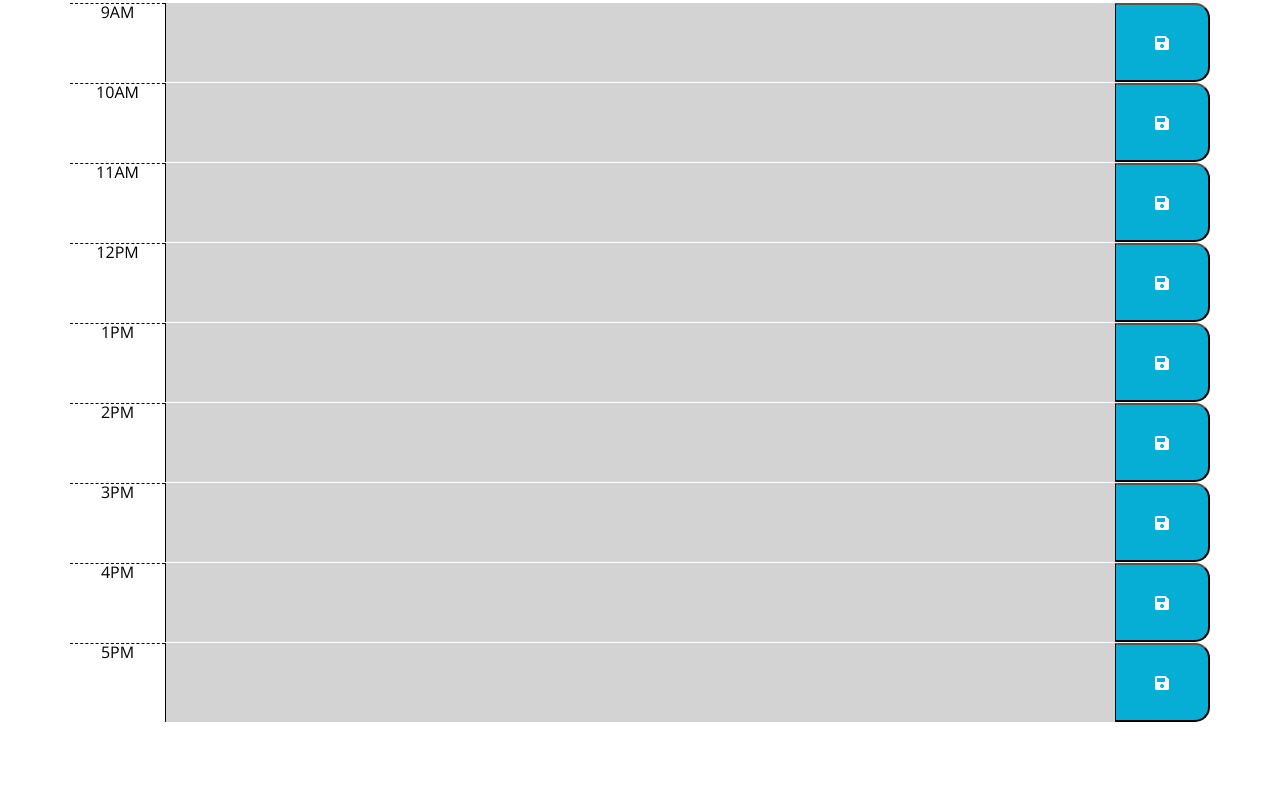
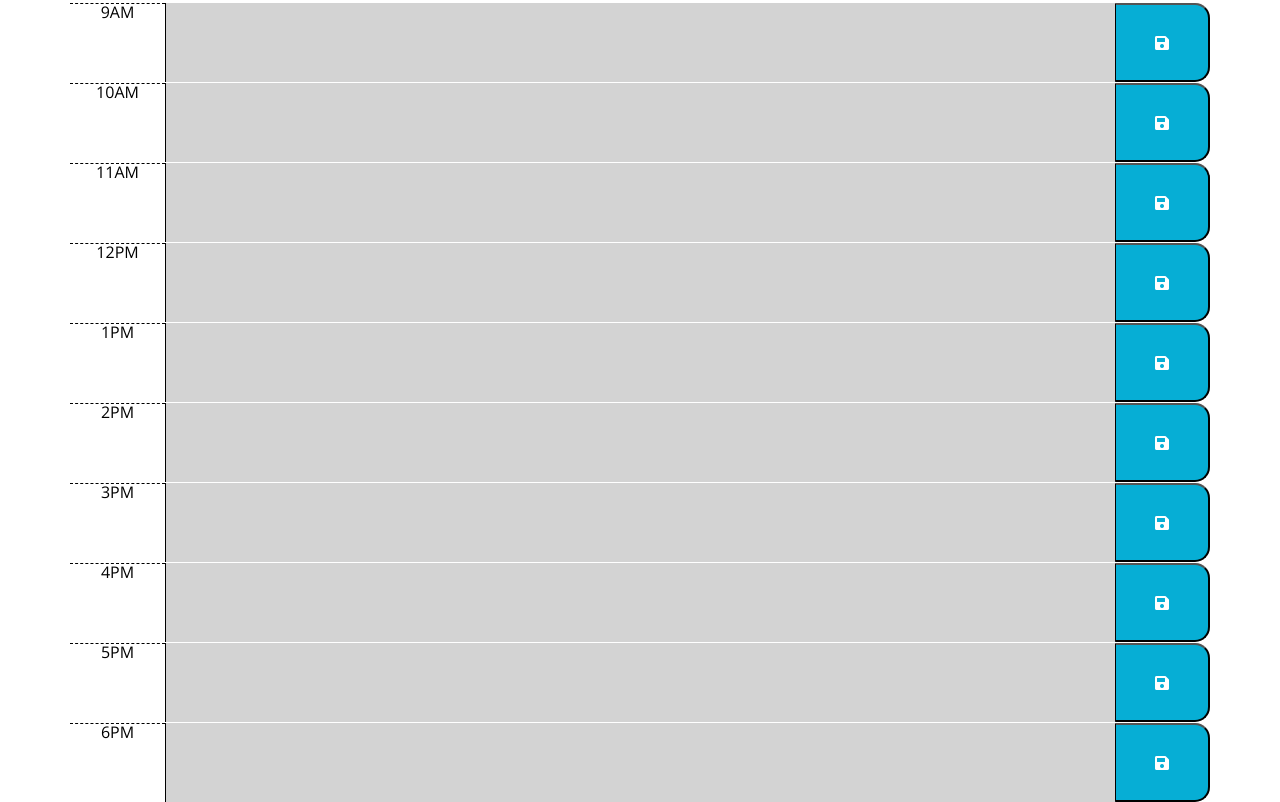
Before and after one commit to sflores926/Work-Day-Scheduler, a plain HTML site: page index.html in a window 1280 px wide. Shown: the part 334-1136 px from the top of the page. Before the commit the page ends 1056 px from the top, so only its background shows below. Drawn offline with nearby package versions, Linux system fonts and the light colour scheme.

```diff
--- a/index.html
+++ b/index.html
@@ -94,6 +94,12 @@
         <button class= "saveBtn col-md-1"><i class="fas fa-save"></i></button>
       </div>
 
+      <div id="18" class="row time-block">
+        <div class="hour col-md-1">6PM</div>
+        <textarea class="col-md-10 text"></textarea>
+        <button class= "saveBtn col-md-1"><i class="fas fa-save"></i></button>
+      </div>
+
     </div>
 
 
```
Also changed, not shown: Assets/05-third-party-apis-homework-demo.gif (deleted), 2 other files.
